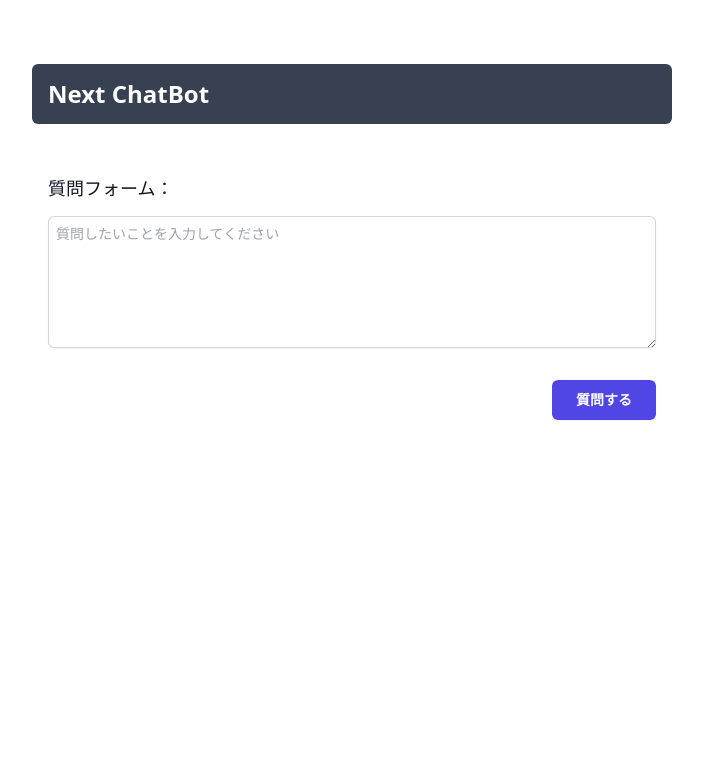
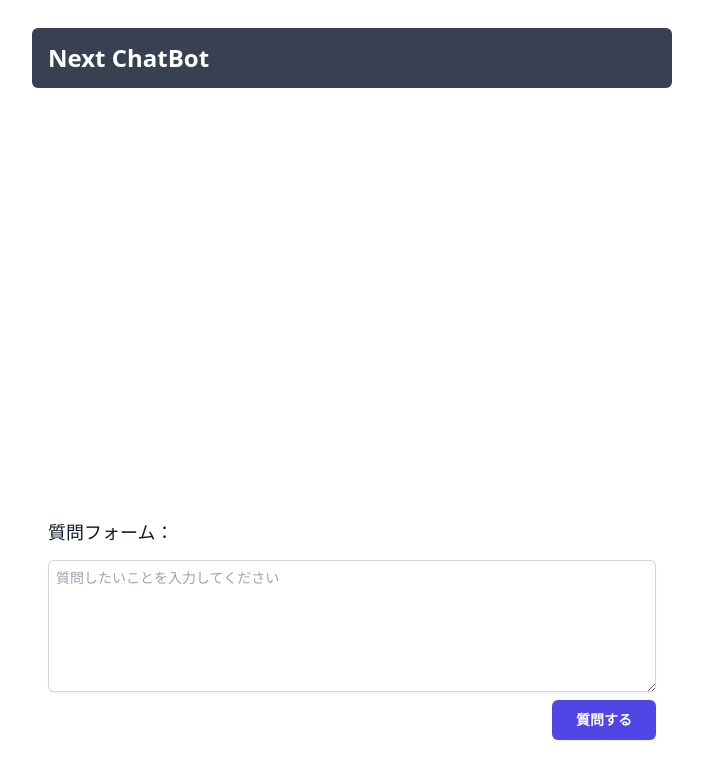
Before and after one commit to sayasurvey/chatgpt, a Next.js app: page / in a window 1280 px wide. Shown: the top 778 px of the page, without its empty margins (288-991 px from the left). Built offline with nearby package versions, Linux system fonts and the light colour scheme.

Commit message:
FIX: UIをさらにChatGPT化

```diff
--- a/pages/index.tsx
+++ b/pages/index.tsx
@@ -14,7 +14,7 @@ const Chat = () => {
     setError('');
 
     try {
-      const res = await axios.post('/api/chatgpt', { prompt }, { timeout: 15000 });
+      const res = await axios.post('/api/chatgpt', { prompt }, { timeout: 150000 });
       // 現在の質問と回答をhistoryに追加
       setHistory(history.concat([{ prompt, answer: res.data.text }]));
       setPrompt(''); // 質問を送信後、入力フィールドをクリア
@@ -30,13 +30,14 @@ const Chat = () => {
   };
 
   return (
-    <div className="mx-auto my-16 min-w-1/2 max-w-2xl px-4">
+    <div className="mx-auto my-7 min-w-1/2 max-w-2xl px-4">
       <div className="bg-gray-700 rounded-md md:flex md:items-center md:justify-between py-4 px-4">
         <div className="min-w-0 flex-1">
           <h2 className="text-2xl font-bold leading-7 text-white">Next ChatBot</h2>
         </div>
       </div>
-      <div className="px-4 py-5">
+      <div className="flex flex-col h-[calc(100vh-8rem)] px-4 py-5">
+        <div className="overflow-auto">
           {isLoading && <div className="font-medium leading-6 text-lg text-indigo-700 pb-2">読み込み中...</div>}
           {error && <div className="mt-4 text-red-500">{error}</div>}
           {history.map((item, index) => (
@@ -47,7 +48,9 @@ const Chat = () => {
               <Markdown className="mt-2 text-gray-700" remarkPlugins={[remarkGfm]}>{item.answer}</Markdown>
             </div>
           ))}
-        <div className="py-8">
+        </div>
+        <div className="mt-auto">
+          <div className="py-2">
             <label htmlFor="question" className="block font-medium leading-6 text-lg text-gray-900 pb-2">
               質問フォーム：
             </label>
@@ -63,7 +66,7 @@ const Chat = () => {
               />
             </div>
           </div>
-        <div className="flex justify-end mb-8">
+          <div className="flex justify-end">
             <button
               className="rounded-md bg-indigo-600 px-6 py-2.5 text-sm font-semibold text-white shadow-sm hover:bg-indigo-500 focus-visible:outline focus-visible:outline-2 focus-visible:outline-offset-2 focus-visible:outline-indigo-600"
               disabled={isLoading || prompt.length === 0}
@@ -74,6 +77,7 @@ const Chat = () => {
           </div>
         </div>
       </div>
+    </div>
   );
 };
 
```
Lines whose indentation alone changed are shown as unchanged.
